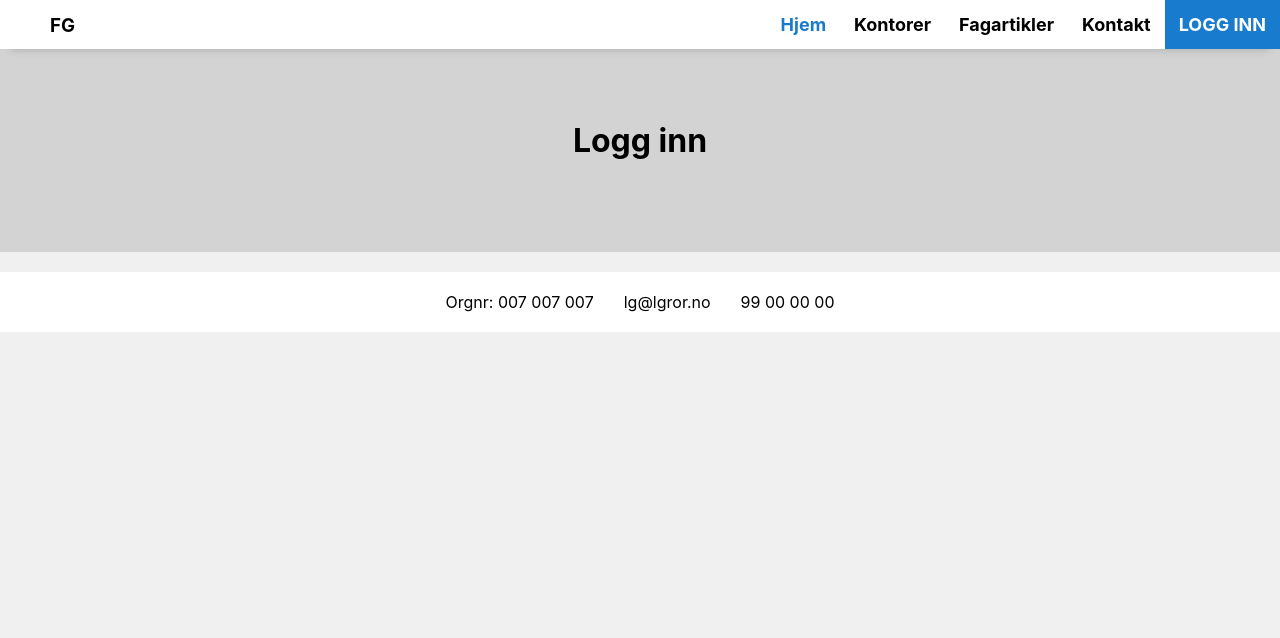
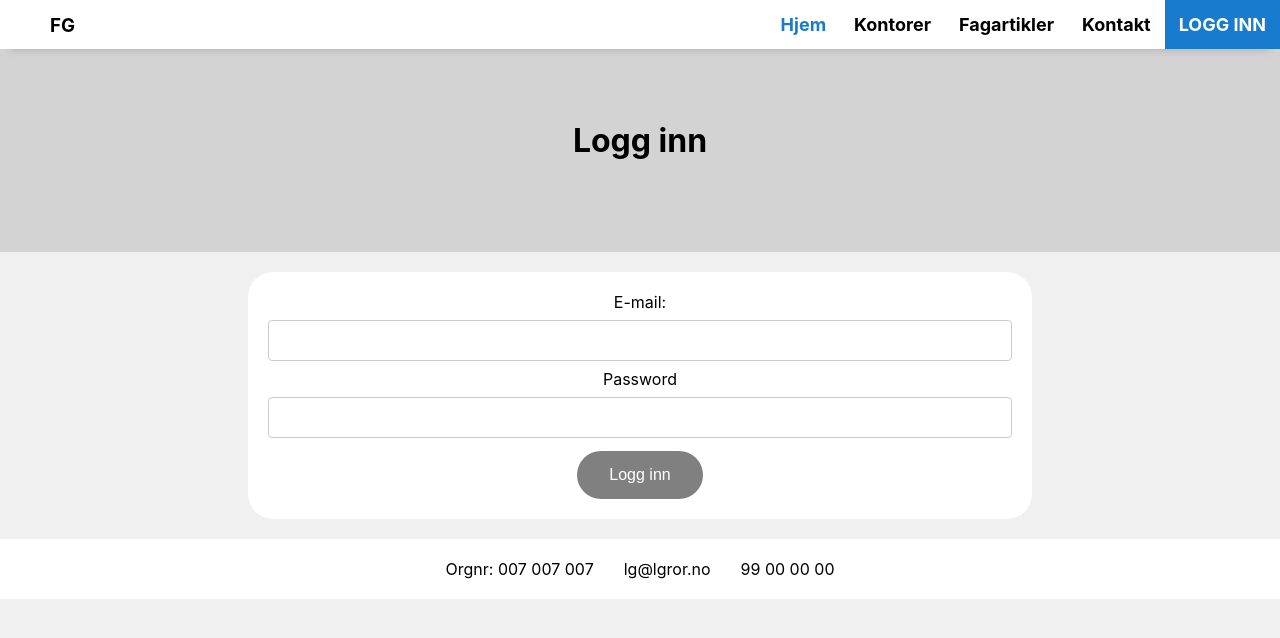
Before and after one commit to olawp/gruppe1831-webapplikasjoner, a React (Create React App) app in the folder frontend/: page /logginn in a window 1280 px wide. Shown: the top 638 px of the page. Built offline with nearby package versions, Linux system fonts and the light colour scheme.

Commit message:
Added feature to logg inn

```diff
--- a/frontend/src/components/pages/LoggInn.js
+++ b/frontend/src/components/pages/LoggInn.js
@@ -1,10 +1,24 @@
 import React, { Component } from 'react'
+import {Form, Input, Button} from '../../styled/style';
 
 export class LoggInn extends Component {
     render() {
         return (
             <div>
                 <header><h1>Logg inn</h1></header>
+                <main>
+                    <Form>
+                        <label>E-mail:</label>
+                        <br/>
+                        <Input type="email"></Input>
+                        <br/>
+                        <label>Password</label>
+                        <br/>
+                        <Input type="password"></Input>
+                        <br/>
+                        <Button>Logg inn</Button>
+                    </Form>
+                </main>
             </div>
         )
     }
```
